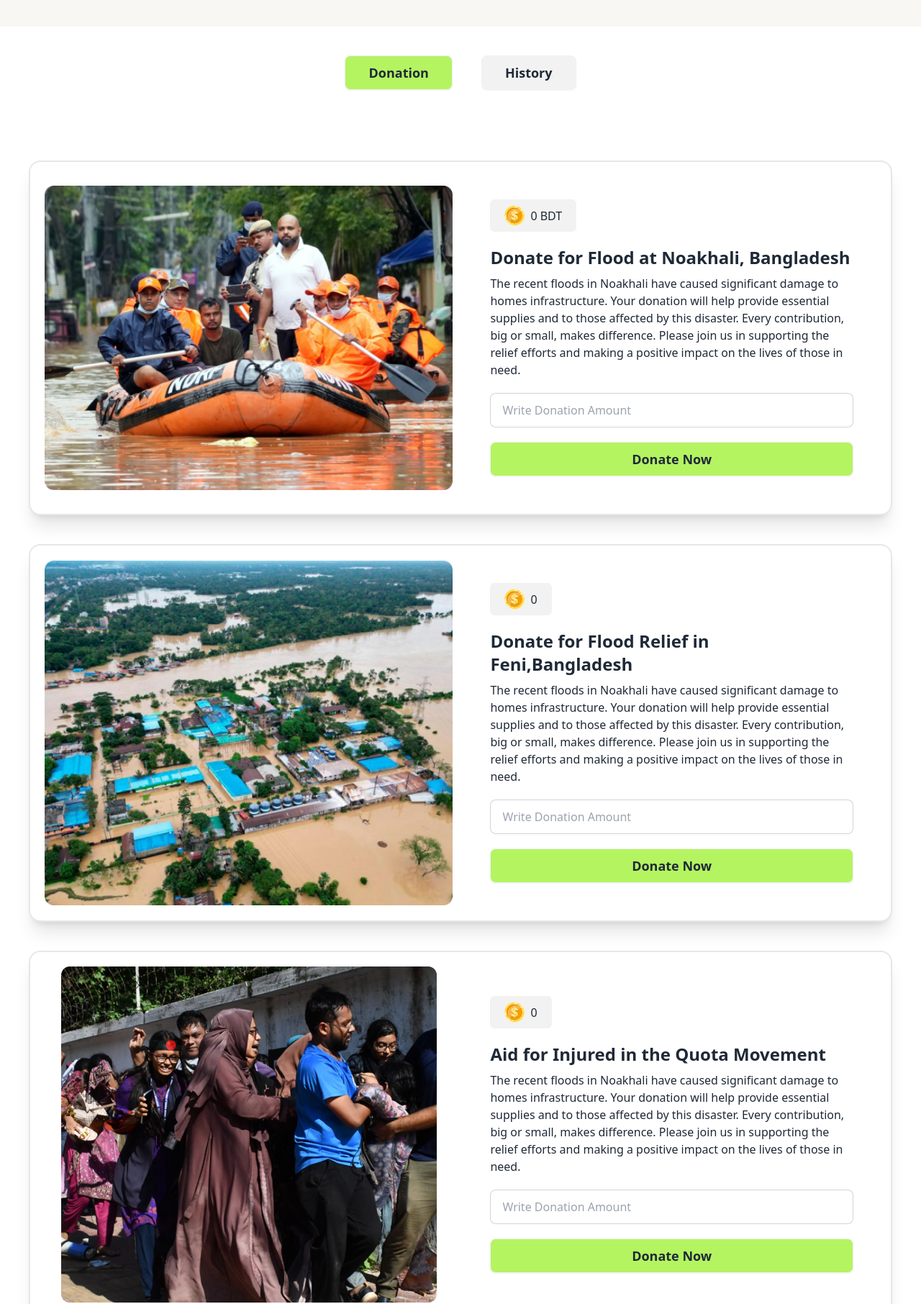
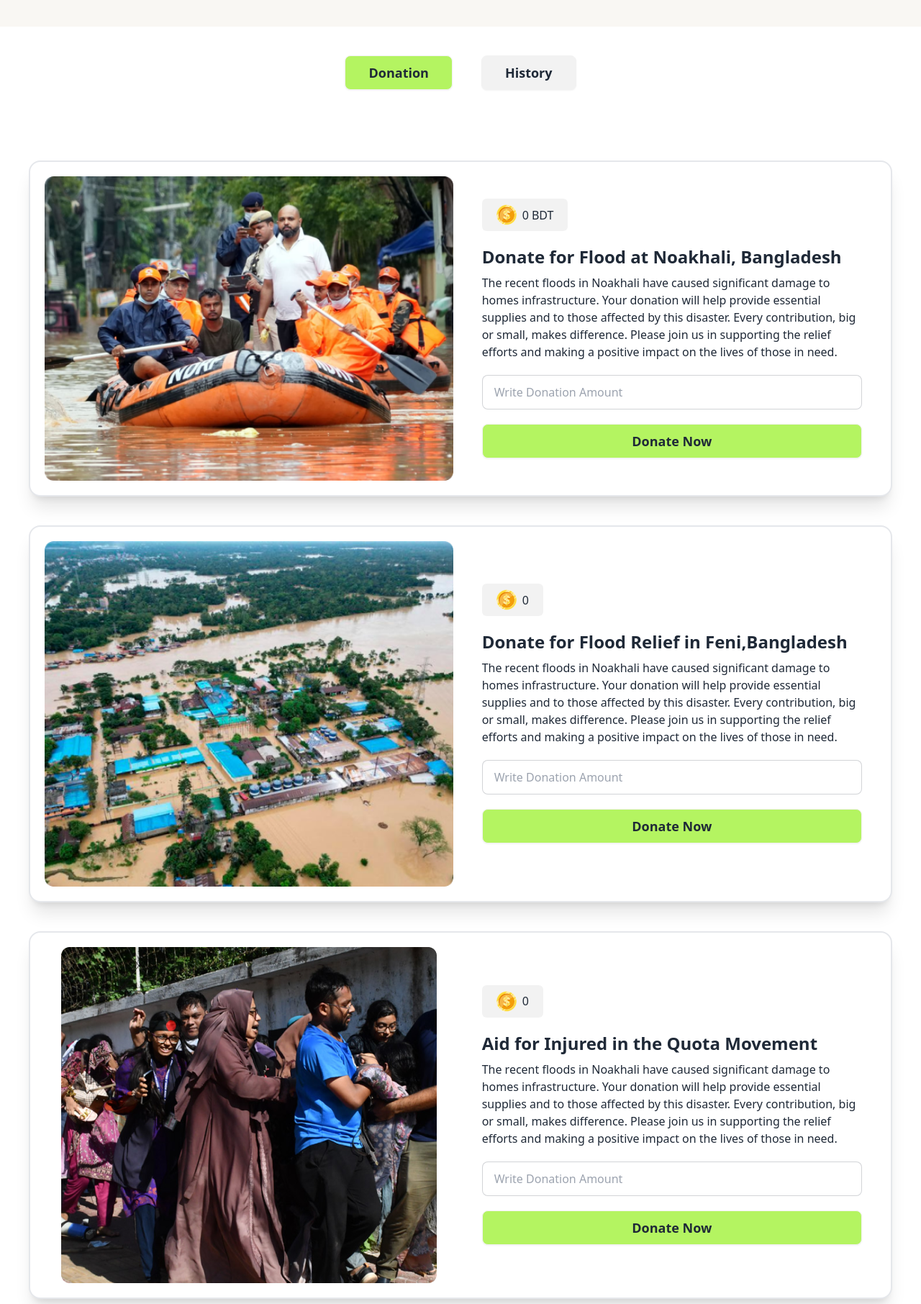
Before and after one commit to nabilsiddik/Flood-Donation, a plain HTML site: page index.html in a window 1280 px wide. Shown: the part 92-1904 px from the top of the page at 72% size. Drawn offline with nearby package versions, Linux system fonts and the light colour scheme.

Commit message:
all done

```diff
--- a/JS/index.js
+++ b/JS/index.js
@@ -54,7 +54,7 @@ function donationCalculation(btnElement){
     }else if(currentInputAmount > totalInitialAmount){
         alert("Insufficient Balance")
     }else if(isNaN(currentInputAmount)){
-        alert("Amount Must be a Number. Please enter again")
+        alert("Amount Can not be empty and Must be a Number. Please enter again")
     }else{
         previouslyDonatedAmountElement.innerText = previouslyDonatedAmount + currentInputAmount
 
--- a/index.html
+++ b/index.html
@@ -76,7 +76,7 @@
                                   alt="Shoes" />
                               </figure>
 
-                              <div class="card-body w-[100%] lg:w-[50%]">
+                              <div class="card-body w-[100%] lg:w-[50%] p-0 md:p-5">
                                     <div class="donation_amount bg-[rgba(17,17,17,0.05)] inline-flex items-center gap-2 py-2 px-5 rounded-md" style="width: fit-content;">
                                         <span class="icon">
                                             <img src="assets/coin.png" alt="">
@@ -107,7 +107,7 @@
                                   alt="feni flood" />
                               </figure>
 
-                              <div class="card-body w-[100%] lg:w-[50%]">
+                              <div class="card-body w-[100%] lg:w-[50%] p-0 md:p-5">
                                     <div class="donation_amount bg-[rgba(17,17,17,0.05)] inline-flex items-center gap-2 py-2 px-5 rounded-md" style="width: fit-content;">
                                         <span class="icon">
                                             <img src="assets/coin.png" alt="">
@@ -136,7 +136,7 @@
                                   alt="flood" />
                               </figure>
 
-                              <div class="card-body w-[100%] lg:w-[50%]">
+                              <div class="card-body w-[100%] lg:w-[50%] p-0 md:p-5">
                                     <div class="donation_amount bg-[rgba(17,17,17,0.05)] inline-flex items-center gap-2 py-2 px-5 rounded-md" style="width: fit-content;">
                                         <span class="icon">
                                             <img src="assets/coin.png" alt="">
```
